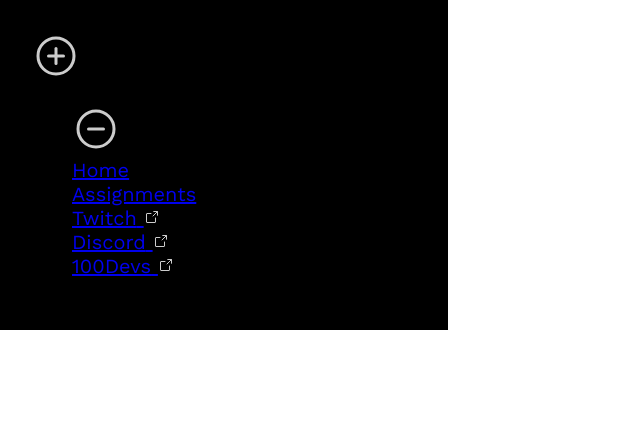
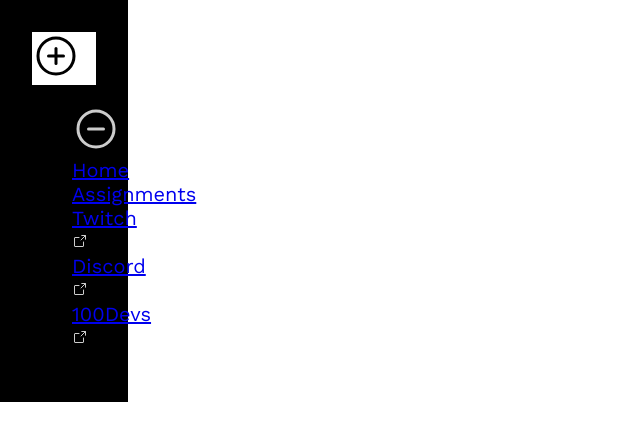
Before and after one commit to 100devs/course-tracker, a React (Create React App) app in the folder packages/client/: page / in a window 1280 px wide. Shown: the top 440 px of the page, without its empty margins (0-640 px from the left). Built offline with nearby package versions, Linux system fonts and the light colour scheme; no server answers.

Commit message:
added navbar logic & navstyle (not used yet) Co-authored-by: Shara Crosslin Co-authored-by: Jennifer Toops

```diff
--- a/packages/client/src/components/Navbar.js
+++ b/packages/client/src/components/Navbar.js
@@ -1,5 +1,5 @@
 import { React, useState } from "react";
-import { Link } from "react-router-dom";
+import { NavLink } from "react-router-dom";
 import styled from "styled-components";
 import { MinusCircle, PlusCircle, IconContext } from "phosphor-react";
 import NavbarData from "./NavbarData";
@@ -7,9 +7,9 @@ import NavbarData from "./NavbarData";
 const NavStyle = styled.div`
   text-align: left;
   background-color: black;
-  width: 35vw;
+  width: 10vw;
   padding: 2rem;
-  color: #666;
+  color: #ccc;
 `;
 
 const ListItem = styled.li`
@@ -17,11 +17,6 @@ const ListItem = styled.li`
   list-style: none;
   color: #cccccc;
 `;
-
-// const  = styled.a`
-//    color: #cccccc;
-
-// `;
 
 function Navbar() {
   const [sidebar, setSidebar] = useState(false);
@@ -31,24 +26,24 @@ function Navbar() {
   return (
     <IconContext.Provider value={{ color: "#CCC", size: 16 }}>
       <NavStyle>
-        <div className="navbar">
-          <Link to="#" className="show-nav">
-            <PlusCircle size={48} color="#cccccc" onClick={showSidebar} />
-          </Link>
+        <div className="navbar" style={{ backgroundColor: "white" }}>
+          <NavLink to="#" className="show-nav">
+            <PlusCircle size={48} color="black" onClick={showSidebar} />
+          </NavLink>
         </div>
         <nav className={sidebar ? "nav-menu on" : "nav-menu"}>
           <ul className="nav-menu-options" onClick={showSidebar}>
             <ListItem className="nav-toggle">
-              <Link>
+              <NavLink to="#">
                 <MinusCircle className="show-nav" size={48} color="#cccccc" />
-              </Link>
+              </NavLink>
             </ListItem>
             {NavbarData.map((item, index) => {
               return (
                 <ListItem key={index} className={item.cName}>
-                  <Link to={item.path}>
+                  <NavLink to={item.path}>
                     {item.title} {item.icon}
-                  </Link>
+                  </NavLink>
                 </ListItem>
               );
             })}
--- /dev/null
+++ b/packages/client/src/components/styled/NavStyle.js
@@ -0,0 +1,5 @@
+import styled from "styled-components";
+
+const NavStyle = styled.ul``;
+
+export default NavStyle;
```
